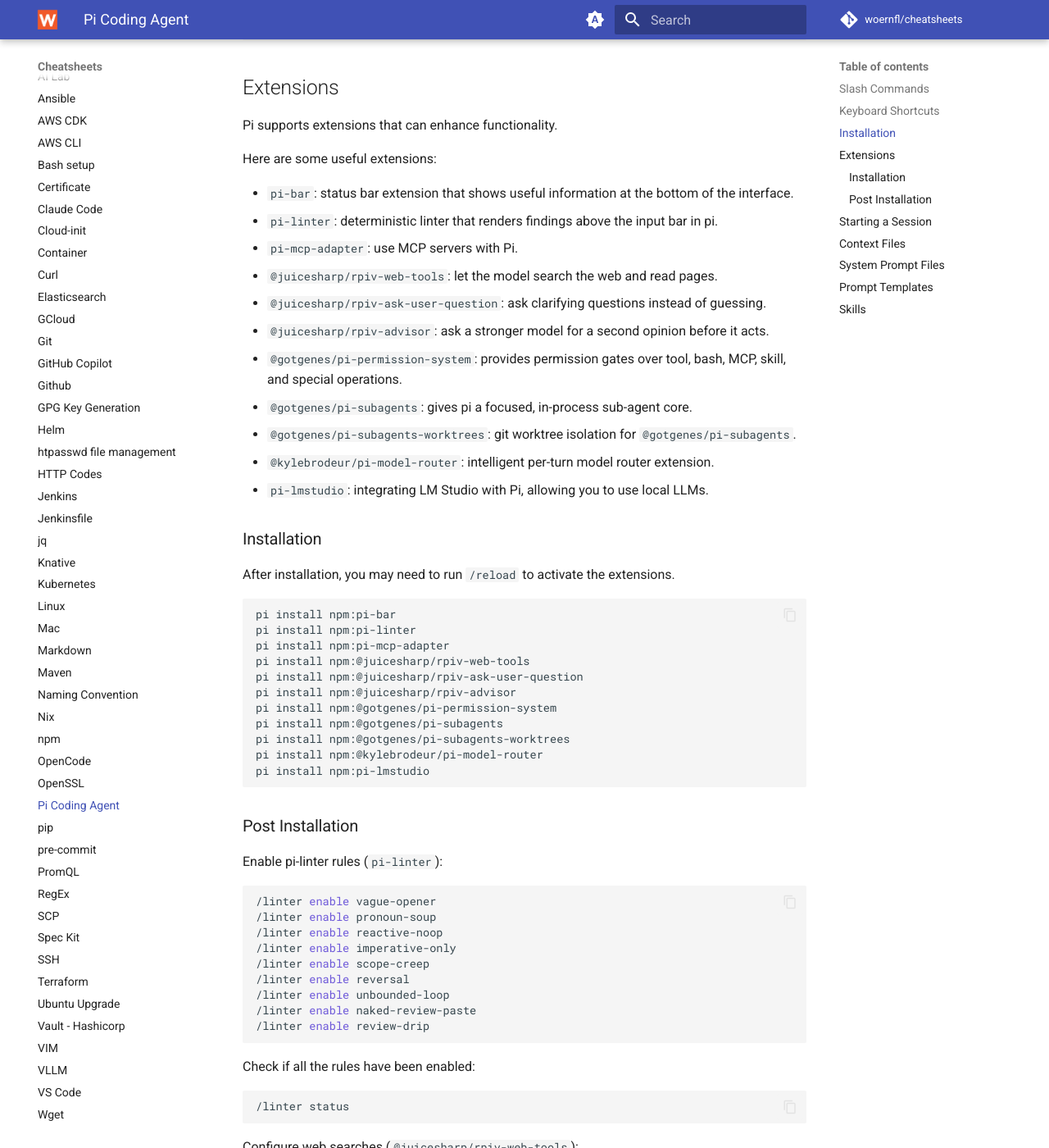
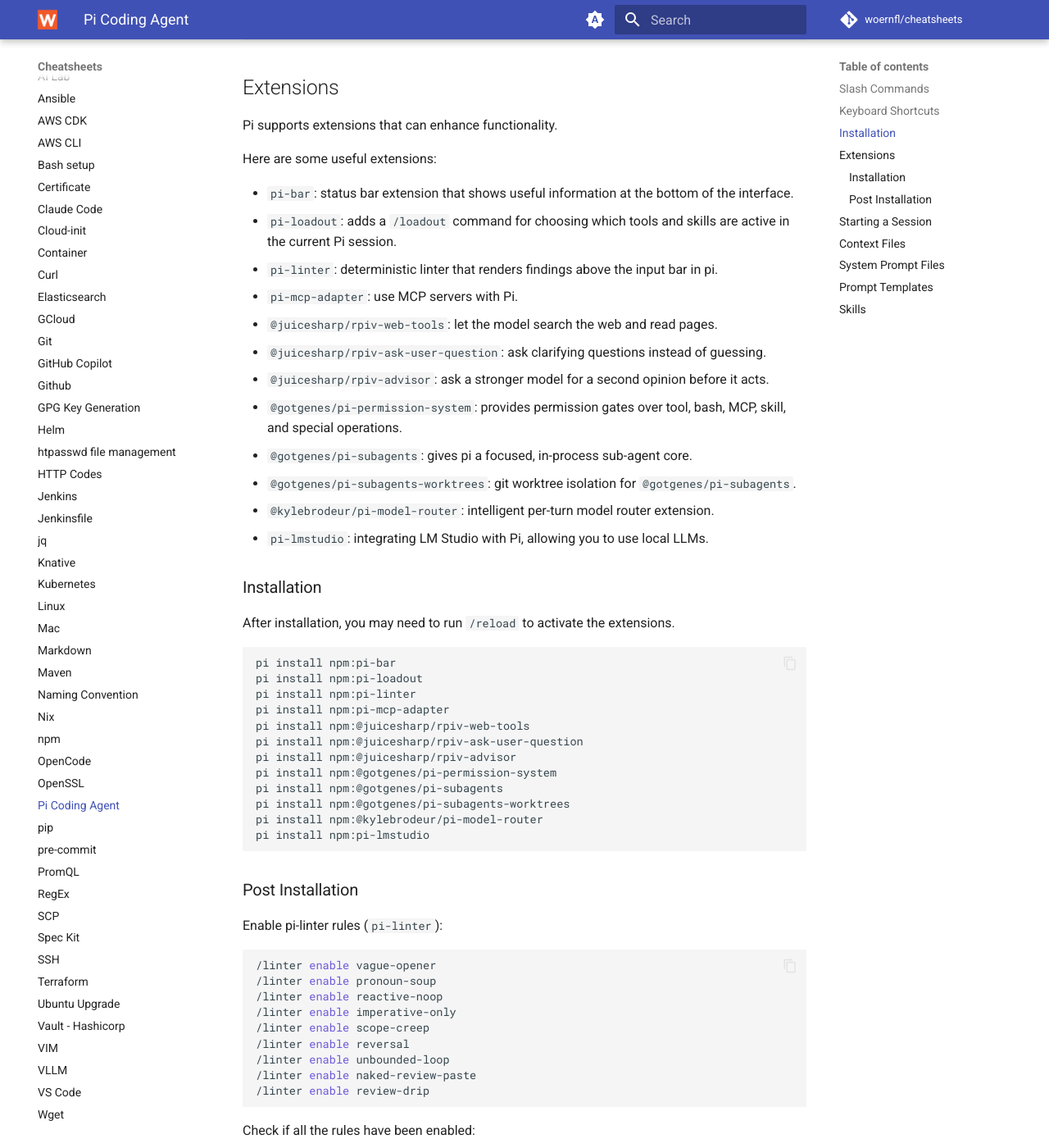
Before and after one commit to woernfl/cheatsheets, an MkDocs documentation site: the page built from docs/pi.md, in a window 1280 px wide and 1400 px high, scrolled down 1458 px. Shown: the whole window at 82% size. Built offline with MkDocs 1.6.1 and Material for MkDocs 9.7.7, drawn with Linux system fonts in a browser that asks for light colours; comment, search, counter and statistics services are not loaded.

Commit message:
Update pi.md (#395)

````diff
--- a/docs/pi.md
+++ b/docs/pi.md
@@ -50,6 +50,7 @@
 Here are some useful extensions:
 
 - `pi-bar`: status bar extension that shows useful information at the bottom of the interface.
+- `pi-loadout`: adds a `/loadout` command for choosing which tools and skills are active in the current Pi session.
 - `pi-linter`: deterministic linter that renders findings above the input bar in pi.
 - `pi-mcp-adapter`: use MCP servers with Pi.
 - `@juicesharp/rpiv-web-tools`: let the model search the web and read pages.
@@ -67,6 +68,7 @@
 
 ```bash
 pi install npm:pi-bar
+pi install npm:pi-loadout
 pi install npm:pi-linter
 pi install npm:pi-mcp-adapter
 pi install npm:@juicesharp/rpiv-web-tools
````
